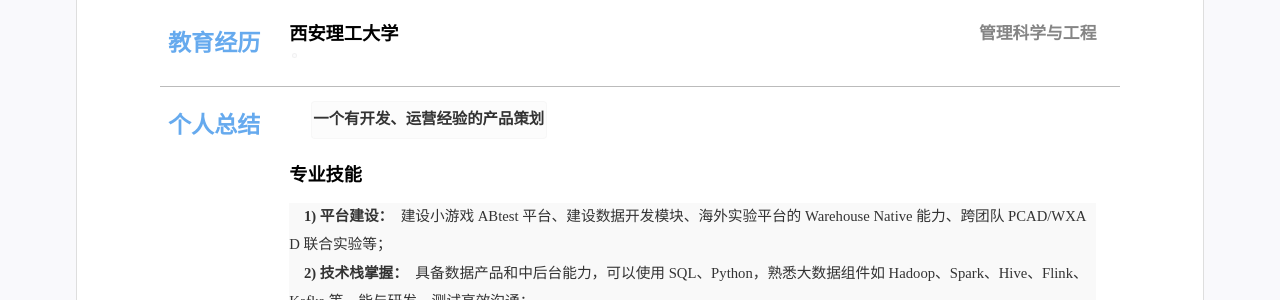
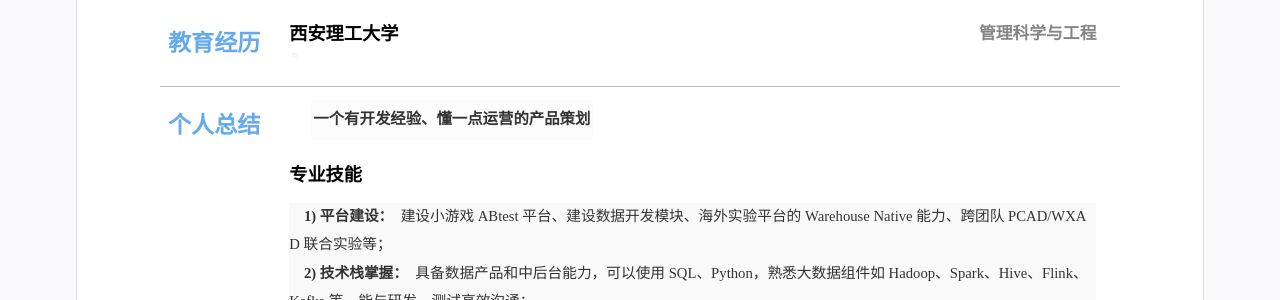
Before and after one commit to kuailexiaoshenxian/cn-wx-cv, a Jekyll site: the page built from index.html, in a window 1280 px wide. Shown: the part 191-491 px from the top of the page. Built offline with Jekyll 4.4.1, drawn with Linux system fonts in a browser that asks for light colours.

Commit message:
Update resume.yml

```diff
--- a/_data/resume.yml
+++ b/_data/resume.yml
@@ -46,7 +46,7 @@ main: #简历主要内容，
   content:
   - title: <font face="华文细黑粗体"></font>
     items: #itmems 可以小块的方式显示
-    - <font face="等线">一个有开发、运营经验的产品策划 </font>
+    - <font face="等线">一个有开发经验、懂一点运营的产品策划 </font>
     # - 数据可视化：Power BI, Tableau
     #- <font face="等线">大数据：HDFS、Hive、MySQL、Spark、Flink、OLAP (Impala、Kudu、ClickHouse)</font>
   - title: <font face="华文细黑粗体">专业技能</font>
```
